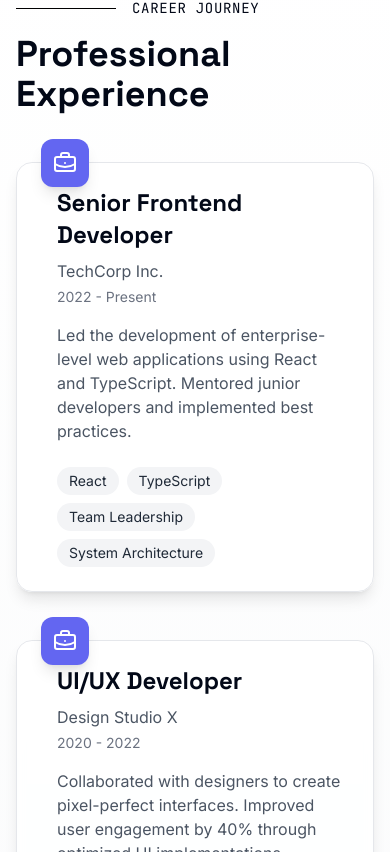
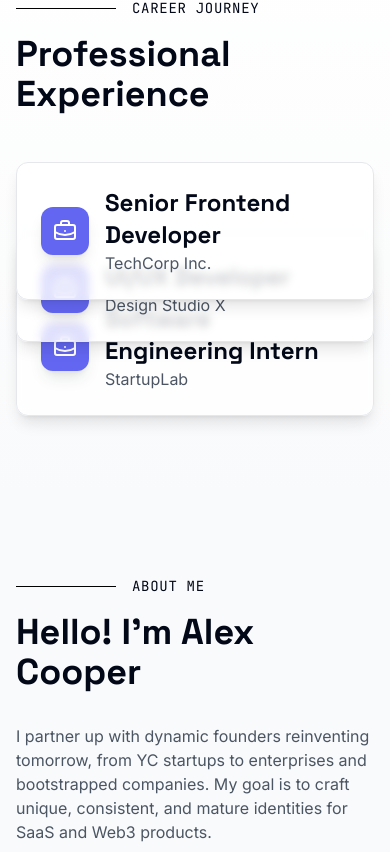
Before and after one commit to Yassinekrn/Portfolio, a React (Vite) app: page / in a window 390 px wide. Shown: the part 3452-4304 px from the top of the page. Built offline with nearby package versions, Linux system fonts and the light colour scheme.

Commit message:
feat: Improve footer and experience section
Refactor the footer and professional experience section, adding rounded corners and a subtle shadow to the footer. Implement a stacked card design for the experience section with a blur and fade-out effect on scroll.

```diff
--- a/src/components/Experience.tsx
+++ b/src/components/Experience.tsx
@@ -1,5 +1,5 @@
 
-import React from "react";
+import React, { useRef, useEffect } from "react";
 import { BriefcaseBusiness } from "lucide-react";
 
 interface Experience {
@@ -39,6 +39,34 @@ const experiences: Experience[] = [
 ];
 
 const Experience = () => {
+  const cardRefs = useRef<(HTMLDivElement | null)[]>([]);
+
+  useEffect(() => {
+    const observer = new IntersectionObserver(
+      (entries) => {
+        entries.forEach((entry) => {
+          if (entry.isIntersecting) {
+            entry.target.classList.add('opacity-100', 'translate-y-0', 'blur-none');
+            entry.target.classList.remove('opacity-0', 'translate-y-20', 'blur-sm');
+          } else {
+            entry.target.classList.add('opacity-0', 'translate-y-20', 'blur-sm');
+            entry.target.classList.remove('opacity-100', 'translate-y-0', 'blur-none');
+          }
+        });
+      },
+      {
+        threshold: 0.5,
+        rootMargin: '-10% 0px -10% 0px'
+      }
+    );
+
+    cardRefs.current.forEach((ref) => {
+      if (ref) observer.observe(ref);
+    });
+
+    return () => observer.disconnect();
+  }, []);
+
   return (
     <section id="experience" className="py-20 md:py-32 bg-gradient-to-b from-background to-gray-50 dark:to-gray-900/50">
       <div className="container mx-auto px-4">
@@ -47,50 +75,32 @@ const Experience = () => {
             <div className="h-px bg-black flex-grow max-w-[100px]"></div>
             <span className="text-sm font-mono uppercase tracking-wider">Career Journey</span>
           </div>
-          <h2 className="text-4xl md:text-5xl lg:text-6xl font-display font-bold animate-blur-in opacity-0">
+          <h2 className="text-4xl md:text-5xl lg:text-6xl font-display font-bold">
             Professional Experience
           </h2>
         </div>
 
-        <div className="space-y-12">
+        <div className="space-y-4 max-w-3xl mx-auto">
           {experiences.map((exp, index) => (
             <div
               key={exp.id}
-              className="group relative"
-              data-aos="fade-up"
-              data-aos-delay={index * 100}
+              ref={(el) => (cardRefs.current[index] = el)}
+              className="relative bg-white/80 backdrop-blur-sm border border-gray-200 rounded-xl p-6 shadow-lg
+                       transition-all duration-700 transform opacity-0 translate-y-20 blur-sm
+                       hover:shadow-xl hover:scale-[1.02]"
+              style={{
+                zIndex: experiences.length - index,
+                marginTop: index === 0 ? '0' : '-4rem'
+              }}
             >
-              <div className="relative p-6 md:p-10 rounded-2xl bg-white/80 backdrop-blur-sm border border-gray-200 shadow-lg hover:shadow-xl transition-all duration-300">
-                <div className="absolute -top-6 left-6 bg-highlight text-white p-3 rounded-xl shadow-lg group-hover:scale-110 transition-transform duration-300">
+              <div className="flex items-center gap-4">
+                <div className="bg-highlight text-white p-3 rounded-xl shadow-lg">
                   <BriefcaseBusiness className="w-6 h-6" />
                 </div>
-
-                <div className="ml-4">
-                  <div className="flex flex-wrap items-start justify-between gap-4">
-                    <div>
-                      <h3 className="text-2xl font-display font-bold mb-2">{exp.role}</h3>
-                      <p className="text-gray-600 mb-1">{exp.company}</p>
-                      <p className="text-sm text-gray-500 mb-4">{exp.duration}</p>
-                    </div>
-                  </div>
-
-                  <p className="text-gray-600 mb-6 animate-blur-in opacity-0 [animation-delay:0.3s]">
-                    {exp.description}
-                  </p>
-
-                  <div className="flex flex-wrap gap-2">
-                    {exp.skills.map((skill) => (
-                      <span
-                        key={skill}
-                        className="text-sm bg-gray-100 text-gray-800 py-1 px-3 rounded-full animate-blur-in opacity-0 [animation-delay:0.5s]"
-                      >
-                        {skill}
-                      </span>
-                    ))}
-                  </div>
+                <div>
+                  <h3 className="text-2xl font-display font-bold">{exp.role}</h3>
+                  <p className="text-gray-600">{exp.company}</p>
                 </div>
-
-                <div className="absolute -z-10 inset-0 bg-gradient-to-r from-highlight/20 to-transparent opacity-0 group-hover:opacity-100 transition-opacity duration-300 rounded-2xl"></div>
               </div>
             </div>
           ))}
--- a/src/components/Footer.tsx
+++ b/src/components/Footer.tsx
@@ -1,4 +1,3 @@
-
 import React from "react";
 import { Link } from "react-router-dom";
 import { ArrowRight } from "lucide-react";
@@ -7,7 +6,7 @@ const Footer = () => {
   const currentYear = new Date().getFullYear();
 
   return (
-    <footer className="py-16 bg-black text-white">
+    <footer className="py-16 bg-black text-white rounded-t-3xl shadow-[0_-4px_6px_-1px_rgba(0,0,0,0.1)]">
       <div className="container mx-auto px-4">
         <div className="grid grid-cols-1 md:grid-cols-4 gap-10">
           <div className="col-span-1 md:col-span-2">
--- a/src/pages/WorkPage.tsx
+++ b/src/pages/WorkPage.tsx
@@ -2,6 +2,7 @@
 import React from "react";
 import Navbar from "@/components/Navbar";
 import Projects from "@/components/Projects";
+import Experience from "@/components/Experience";
 import Footer from "@/components/Footer";
 
 const WorkPage = () => {
@@ -10,6 +11,7 @@ const WorkPage = () => {
       <Navbar />
       <div className="pt-24">
         <Projects />
+        <Experience />
       </div>
       <Footer />
     </div>
```
